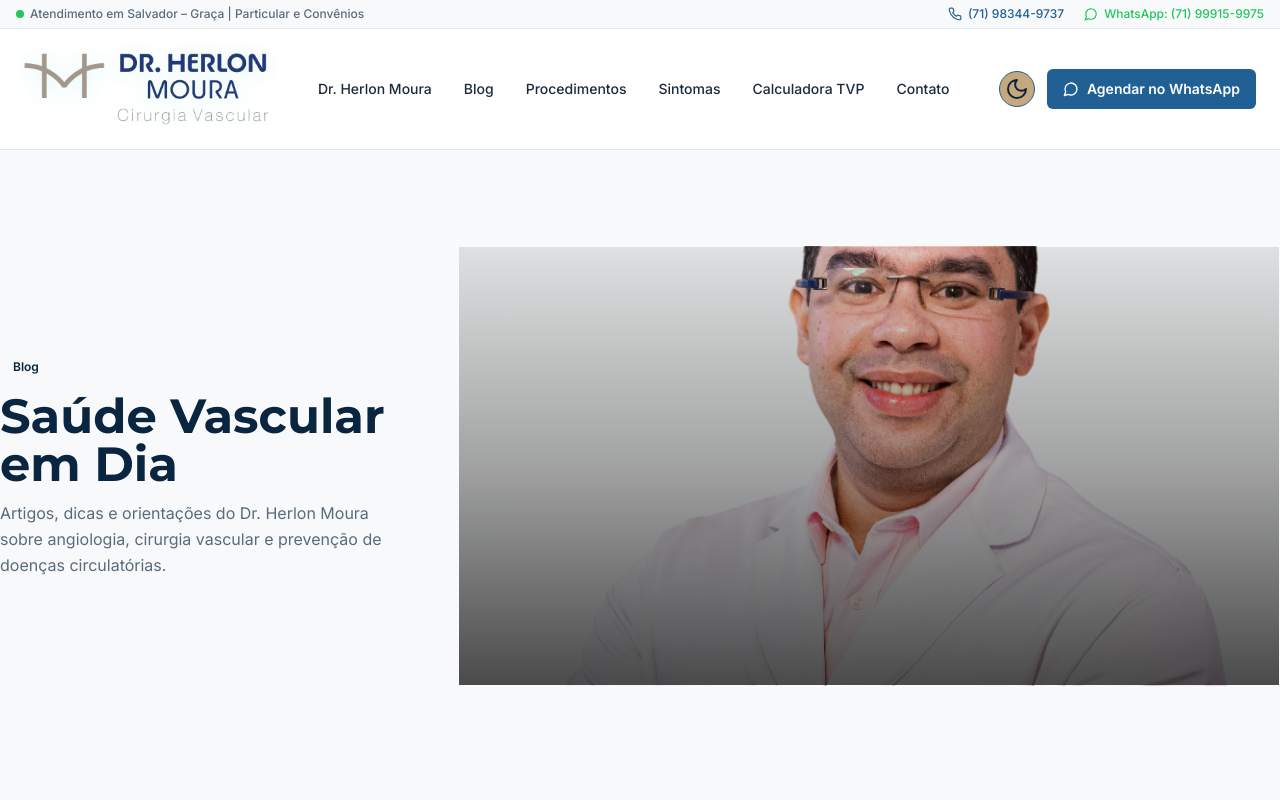
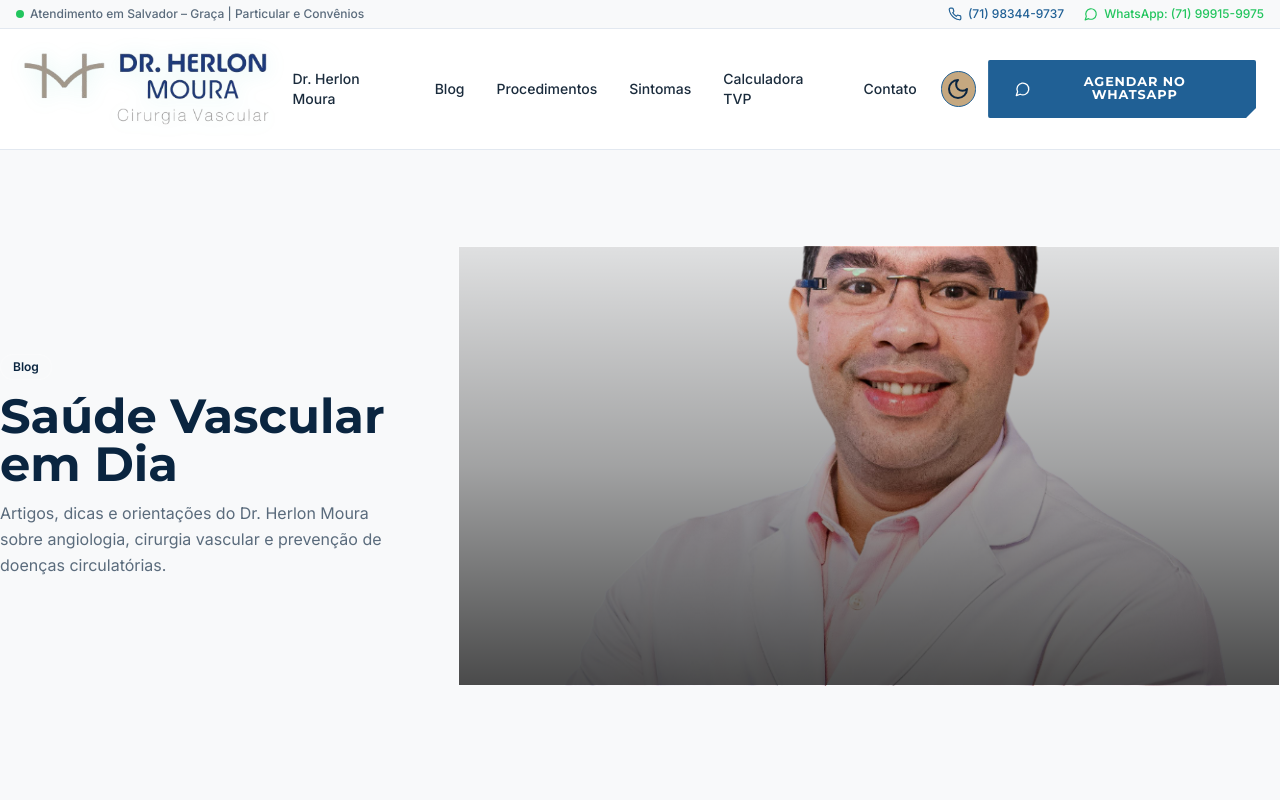
Before and after one commit to hudsonargollo/herlonmoura, a Next.js app: page /blog in a window 1280 px wide. Shown: the top 800 px of the page. Built offline with nearby package versions, Linux system fonts and the light colour scheme.

Commit message:
fix: convert header desktop CTA and calculator pill to EdgeButton

```diff
--- a/components/Header.tsx
+++ b/components/Header.tsx
@@ -82,19 +82,10 @@ export function Header({
           {navItems.map((item) => {
             if (item.isCalculator && onOpenCalculator) {
               return (
-                <button
-                  key={item.href}
-                  onClick={onOpenCalculator}
-                  className="inline-flex items-center gap-1.5 rounded-full border px-3 py-1 text-body-small font-semibold"
-                  style={{
-                    borderColor: 'var(--s-color-action-primary)',
-                    backgroundColor: 'var(--s-color-bg-accent)',
-                    color: 'var(--g-color-base-primary)',
-                  }}
-                >
+                <EdgeButton key={item.href} variant="outline" size="sm" onClick={onOpenCalculator}>
                   <HeartPulse className="h-3.5 w-3.5" />
                   <span>{item.label}</span>
-                </button>
+                </EdgeButton>
               );
             }
             return (
@@ -113,20 +104,10 @@ export function Header({
         {/* Theme Toggle + CTA Button */}
         <div className="hidden items-center gap-3 sm:flex">
           <ThemeToggle />
-          <button
-            type="button"
-            onClick={() => setContactOpen(true)}
-            className="inline-flex items-center justify-center gap-2 px-4 py-2.5 text-body-small"
-            style={{
-              backgroundColor: 'var(--c-button-primary-bg)',
-              color: 'var(--c-button-primary-text)',
-              borderRadius: 'var(--c-button-radius)',
-              fontWeight: 600,
-            }}
-          >
+          <EdgeButton variant="primary" onClick={() => setContactOpen(true)}>
             <MessageCircle className="h-4 w-4" />
             <span>{ctaButton.label}</span>
-          </button>
+          </EdgeButton>
         </div>
 
         {/* Mobile Menu Button */}
```
